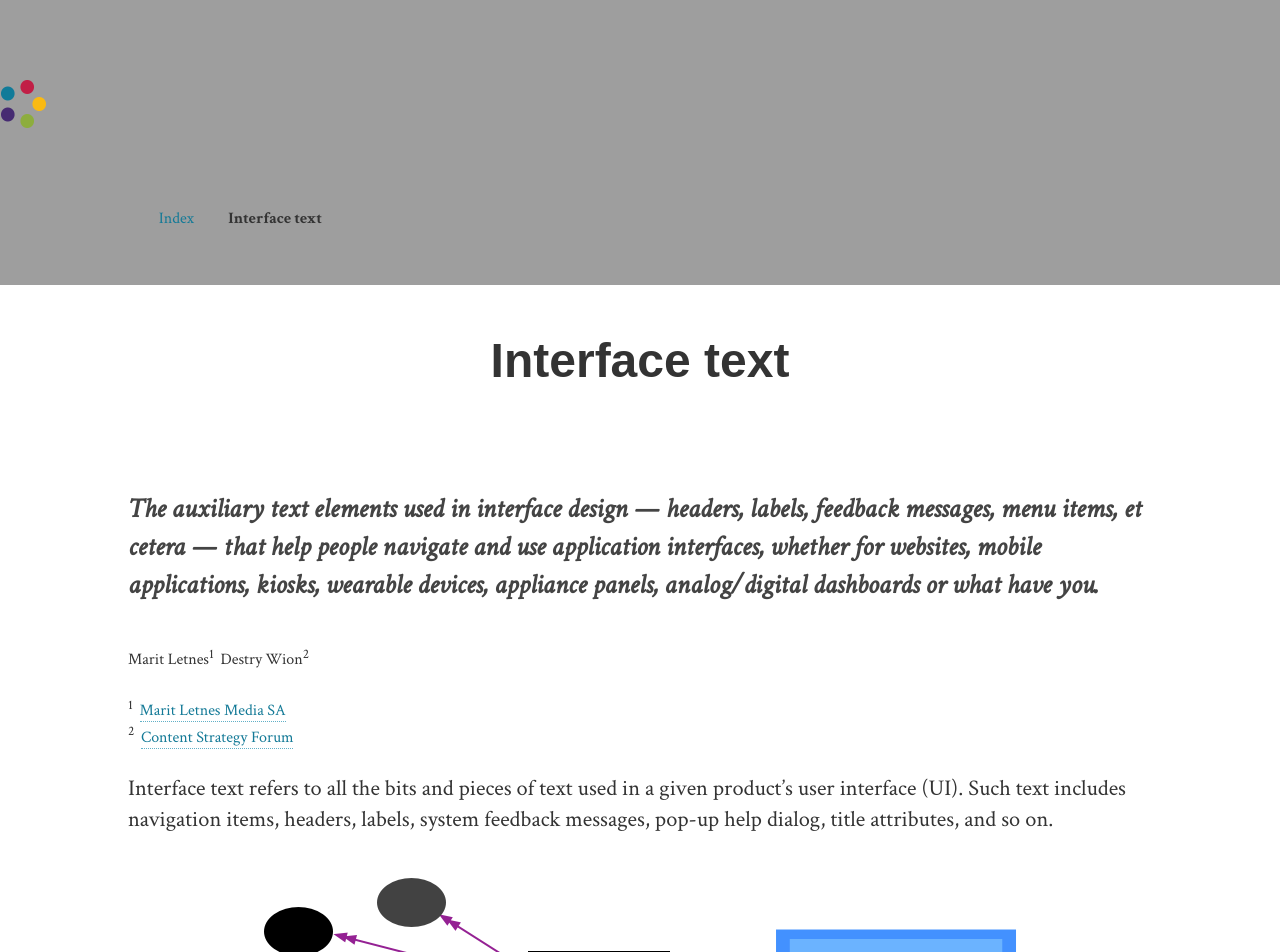
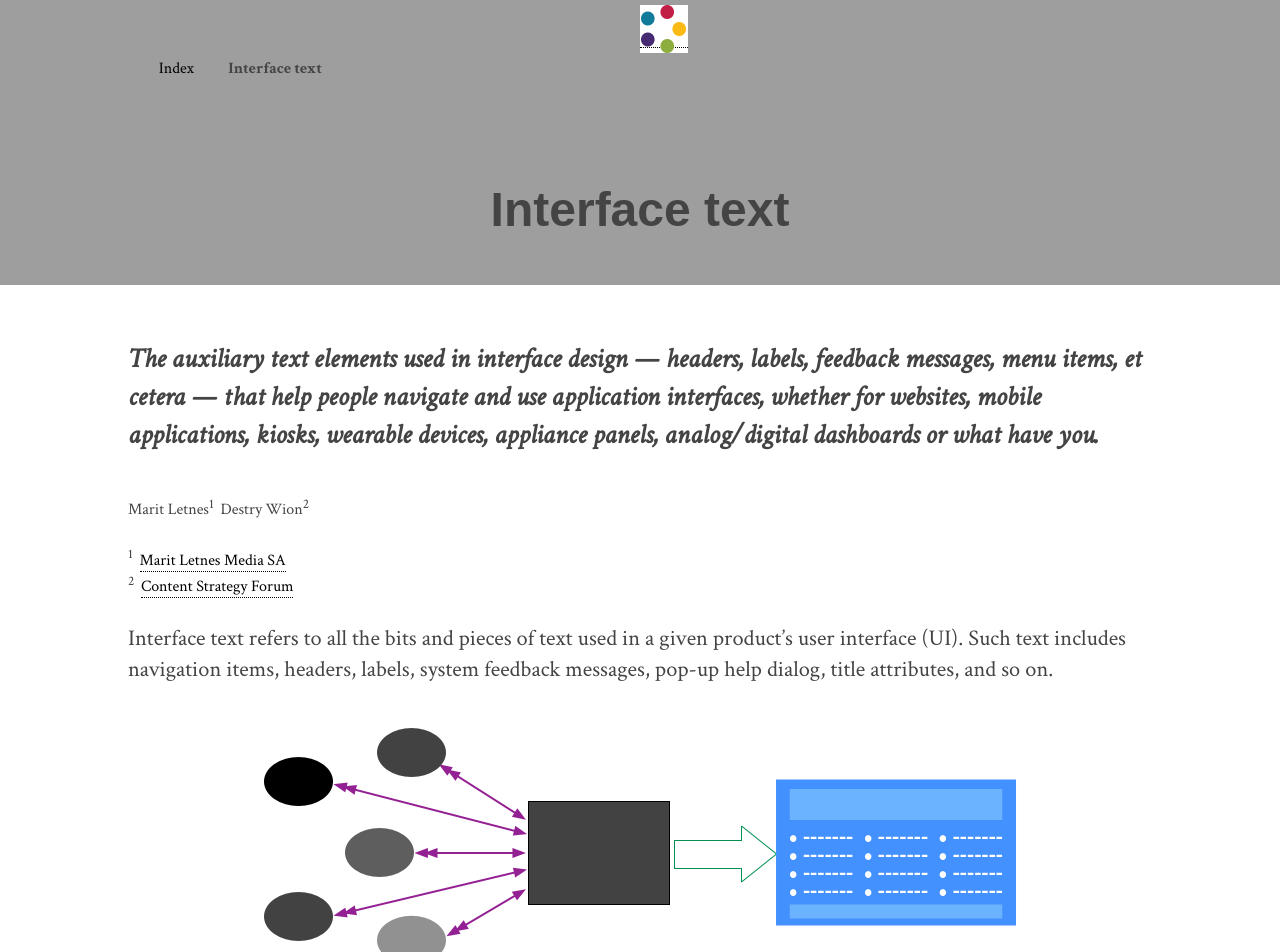
Before and after one commit to content-strategy-forum/csf-glossary, a Jekyll site: the page built from interface-text.md, in a window 1280 px wide. Shown: the top 952 px of the page. Built offline with Jekyll 4.4.1, drawn with Linux system fonts in a browser that asks for light colours; some web fonts are replaced.

Commit message:
magic incarnations

```diff
--- a/assets/main.css
+++ b/assets/main.css
@@ -20,7 +20,7 @@ body {
 	font-size: 100%;
   font-family: 'Crimson Text', serif;
   line-height: 1.4;
-  color: #333;
+  color: #444;
   -webkit-font-smoothing: antialiased;
 }
 
@@ -34,13 +34,22 @@ body {
 
 .site-header {
 	width: auto;
-	margin: 1em 0;
-	padding: 5% 0;
+	padding: 5px 5%;
 }
 
 .identity {
-  width: 100%;
-  max-width: 341px;
+	position: relative;
+	top: 50%;
+	left: 50%;
+  width: 48px; height: 48px;
+	background-color: #fff;
+  transition: width 2s, height 2s, background-color 2s, transform 2s;
+}
+
+.identity:hover {
+	background-color: #fff;
+	width: 43px; height: 43px;
+	transform: rotate(720deg);
 }
 
 nav ul {
@@ -154,23 +163,18 @@ sup { margin-right: 3px; }
    LINKS
 --------------------- */
 
-a {
-  color: #147a97;
+a,
+a:visited {
+  color: #000; /* #147a97 */
   text-decoration: none;
-  transition: all .2s ease-in-out;
+	border-bottom: 1px dotted #000;
+	transition: all .5s ease-in-out;
 }
 
-article a { border-bottom: 1px dotted #61b0c7; }
-
-article a:visited {
-  color: #462b72;
-  border-bottom-color: #462b72;
+a:hover {
+	color: #c11f46;
+	border-bottom: 1px solid #c11f46;
 }
-
-article a:hover,
-footer a:hover { color: #c11f46; }
-
-article a:hover { border-bottom: 1px solid #c11f46; }
 
 sup a,
 sup a:visted {
@@ -178,7 +182,7 @@ sup a:visted {
 	margin-left: 1px;
 	margin-right: 2px;
 	border-bottom: 0;
-	transition: all .5s ease-in-out;
+
 }
 
 sup a:hover {
```
